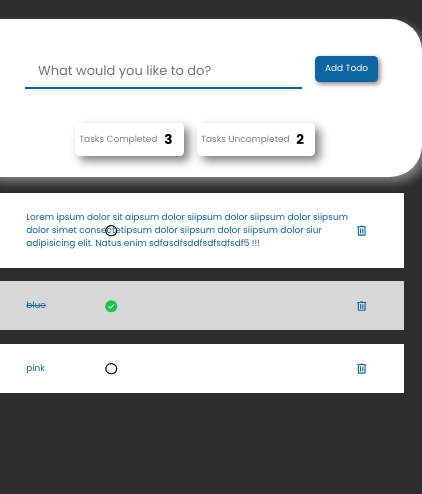
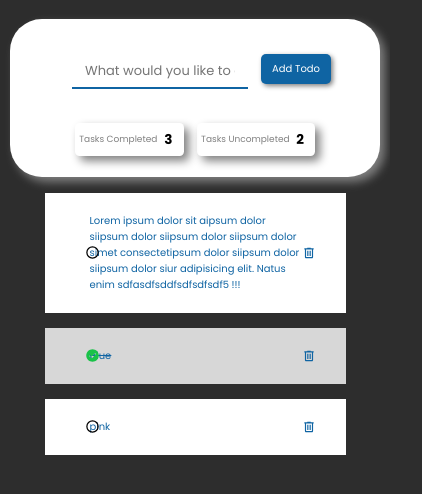
Before and after one commit to Vaigarai14/Cognorise_Internship-Task-1---To-Do-List-, a plain HTML site: page index.html in a window 390 px wide. Shown: the part 72-566 px from the top of the page, 422 px wide, since content can reach past the window. Drawn offline with Linux system fonts and the light colour scheme.

Commit message:
make some changes

```diff
--- a/style.css
+++ b/style.css
@@ -25,6 +25,7 @@ body {
   height: fit-content;
   width: 500px;
   padding: 1.5em;
+  margin: auto;
 }
 
 #title > h1 {
@@ -169,14 +170,16 @@ ul li::after {
 
 @media only screen and (max-width: 570px) {
   #main-div {
-    width: 70vh;
+    width: 65vh;
     padding: 1em;
+    margin: 0;
   }
 
   #main-input {
     width: fit-content;
     margin: 1em;
     font-size: small;
+    /* margin: 0; */
   }
 
   #title > h1 {
@@ -194,14 +197,15 @@ ul li::after {
   }
 }
 
-@media only screen and (max-width: 500px) {
+@media only screen and (max-width: 430px) {
   #main-div {
-    width: 50vh;
+    width: 40vh;
   }
 
   #main-input {
+    width: 150px;
+    margin: 1em;
     font-size: small;
-    margin: 1em;
   }
 
   #title > h1 {
@@ -214,7 +218,7 @@ ul li::after {
     font-size: xx-small;
   }
   #addbtn {
-    font-size: xx-small;
+    font-size: x-small;
     width: 7em;
     margin: 0;
   }
@@ -223,22 +227,34 @@ ul li::after {
 /* list part */
 
 @media only screen and (max-width: 570px) {
-
   li {
-    width: 40vh;
-    font-size: xx-small;
+    width: 45vh;
+    font-size: small;
+    position: relative;
   }
 
   ul li::before {
-    right: 300px;
+    position: fixed;
+    right: 290px;
+  }
+
+  ul li::after {
+    right: 30px;
   }
 }
 
-@media only screen and (max-width: 400) {
+@media only screen and (max-width: 430px) {
+  li {
+    width: 25vh;
+    font-size: x-small;
+  }
 
-  li {
-    background-color: antiquewhite;
-    width: 10vh;
-    font-size: xx-small;
+  ul li::before {
+    position: fixed;
+    right: 290px;
+  }
+
+  ul li::after {
+    right: 30px;
   }
 }
```
Also changed, not shown: index.html (+4 -3 lines).
